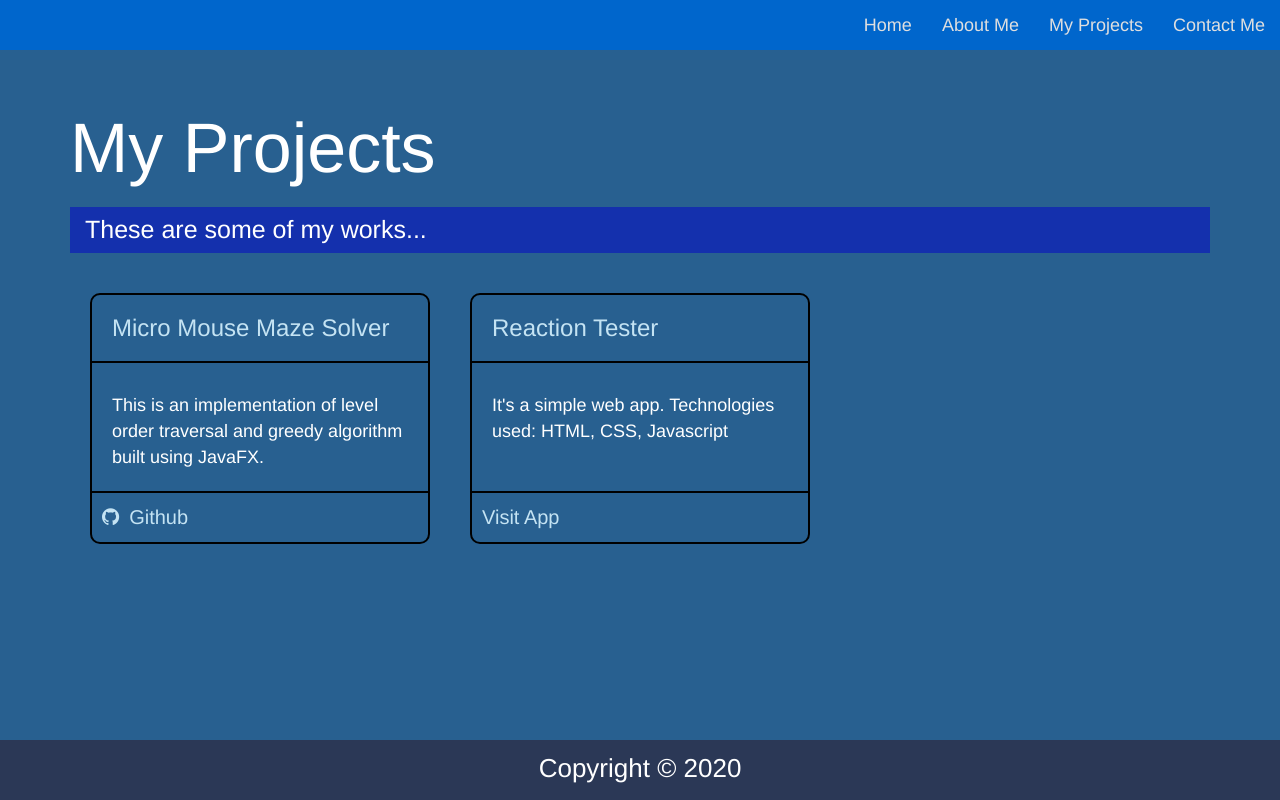
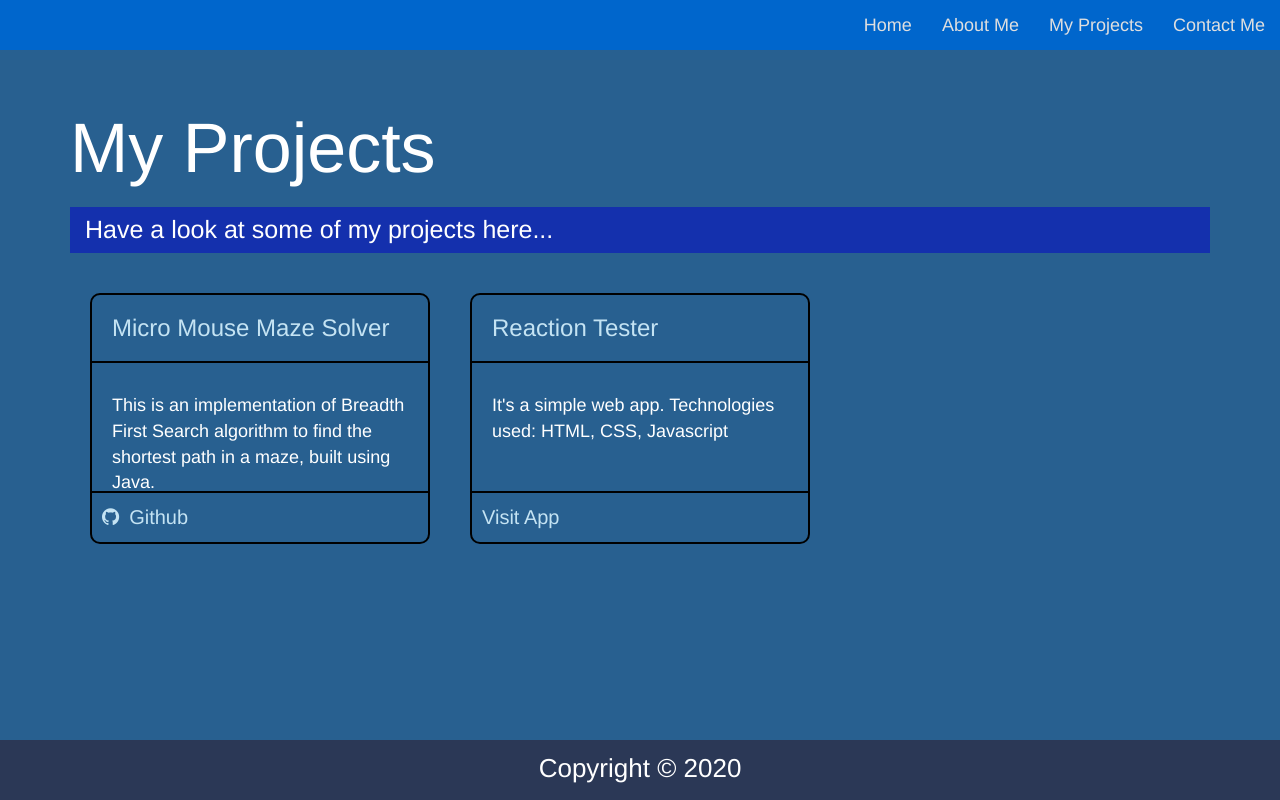
Before and after one commit to Baishalee98/portfolio, a plain HTML site: page projects.html in a window 1280 px wide. Drawn offline with Linux system fonts and the light colour scheme.

Commit message:
Modified some contents and make gmail to open up on clicking contact

```diff
--- a/projects.html
+++ b/projects.html
@@ -43,13 +43,13 @@
         <!------content------->
         <div class="container content_contact">
             <h1 class="lg_heading">My Projects</h1>
-            <p class="sm_heading">These are some of my works...</p>
+            <p class="sm_heading">Have a look at some of my projects here...</p>
 
             <div class="">
                 <div class="col-sm-offset-2 col-xs-12 col-sm-8 col-sm-offset-2 col-md-offset-0 col-md-6 col-md-offset-0 col-lg-4 project_div">
                     <div>
                         <h3>Micro Mouse Maze Solver</h3>
-                        <p>This is an implementation of level order traversal and greedy algorithm built using JavaFX.</p>
+                        <p>This is an implementation of Breadth First Search algorithm to find the shortest path in a maze, built using Java.</p>
                         <a href="https://github.com/Baishalee98/Micromouse-Maze-Solver" target="_blank"><i class="fa fa-github"></i>Github</a>
                     </div>
                 </div>
```
Also changed, not shown: about.html (+1 -0 lines), contact.html (+4 -0 lines).
